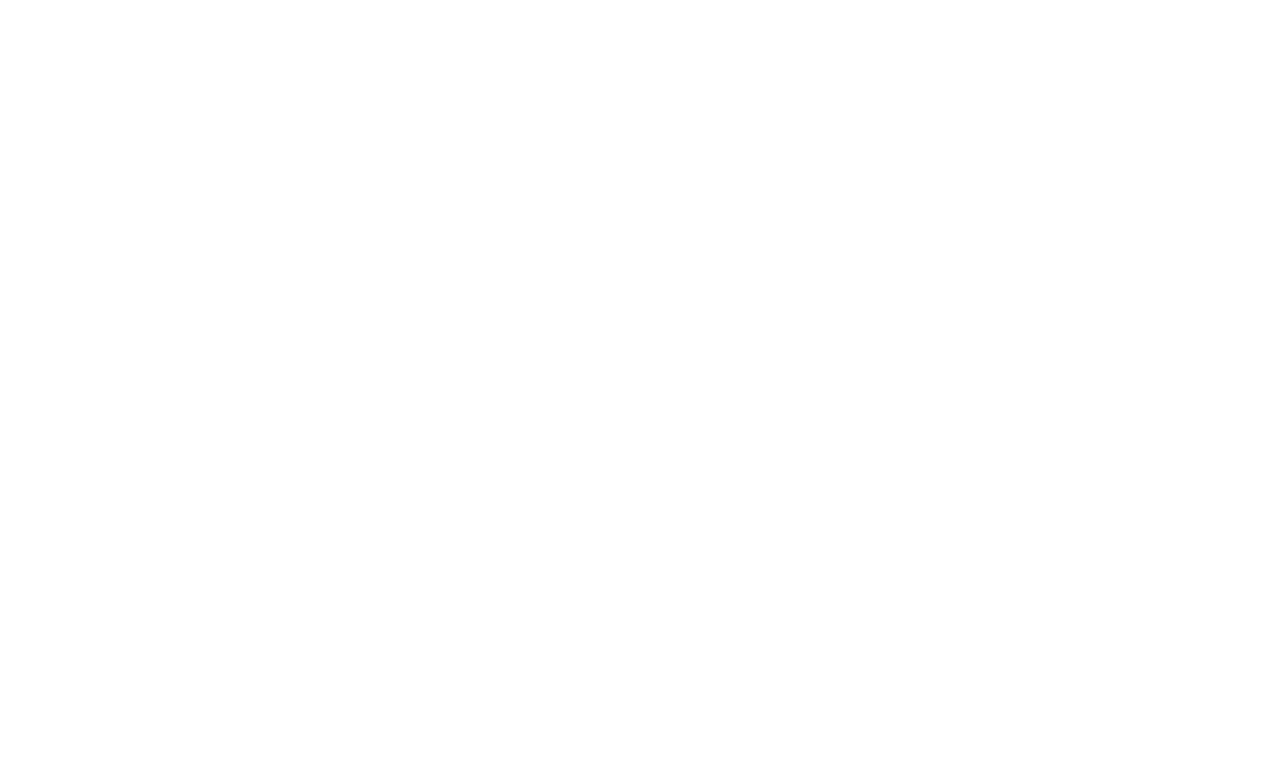
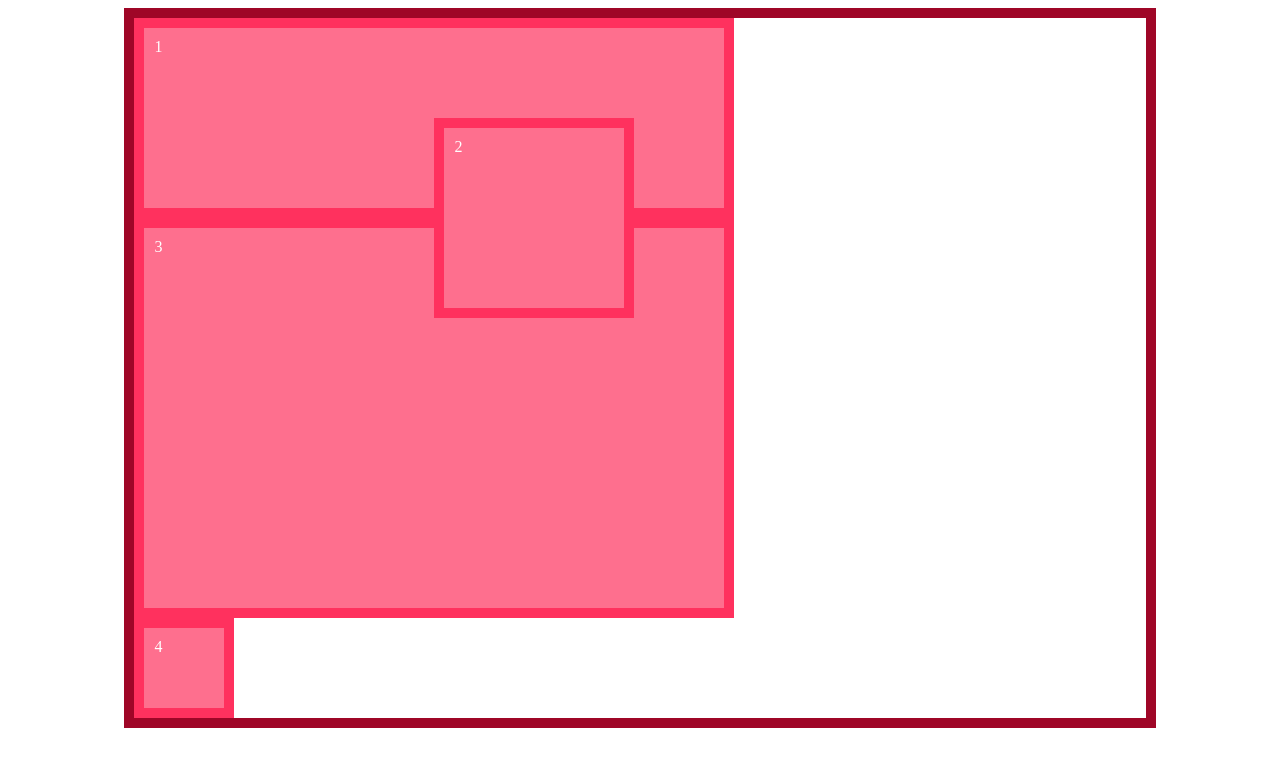
Before and after one commit to alexandrerussi/fst01-html-css, a plain HTML site: page Aula 4 - Grid/01-grid/grid.html in a window 1280 px wide. Drawn offline with Linux system fonts and the light colour scheme.

Commit message:
aula de grid

```diff
--- a/Aula 4 - Grid/01-grid/01-grid.css
+++ b/Aula 4 - Grid/01-grid/01-grid.css
@@ -0,0 +1,45 @@
+.container {
+    width: 80%;
+    margin: 0 auto;
+    border: 10px solid #9f0627;
+
+    display: grid;
+    grid-template-rows: repeat(6, 100px);
+    grid-template-columns: repeat(6, 100px);
+    grid-auto-rows: 100px;
+}
+
+.item {
+    padding: 10px;
+    background-color: #fe6f8e;
+    color: white;
+    border: 10px solid #ff315e;
+}
+
+
+.item-1 {
+    /* grid-row-start: 1;
+    grid-row-end: 3;
+    grid-column-start: 1;
+    grid-column-end: 5; */
+
+    grid-row: 1 / 3;
+    grid-column: 1 / 7;
+}
+
+.item-2 {
+    /* grid-row: span 2;
+    grid-column: span 2; */
+
+    grid-row: 2 / 4;
+    grid-column: 4 / 6 ;
+    z-index: 1;
+}
+
+.item-3 {
+    /* grid-row: 3 / -1;
+    grid-column: 1 / -1; */
+
+    /* grid-area: row-start col-start row-end col-end */
+    grid-area: 3 / 1 / -1 /-1;
+}
--- a/Aula 4 - Grid/01-grid/grid.html
+++ b/Aula 4 - Grid/01-grid/grid.html
@@ -0,0 +1,21 @@
+<!DOCTYPE html>
+<html lang="pt-br">
+
+<head>
+    <meta charset="UTF-8">
+    <meta name="viewport" content="width=device-width, initial-scale=1.0">
+    <title>CSS Grid Layout</title>
+
+    <link rel="stylesheet" href="01-grid.css">
+</head>
+
+<body>
+    <div class="container">
+        <div class="item item-1">1</div>
+        <div class="item item-2">2</div>
+        <div class="item item-3">3</div>
+        <div class="item item-4">4</div>
+    </div>
+</body>
+
+</html>
--- /dev/null
+++ b/Aula 4 - Grid/02-airbnb/css/style.css
@@ -0,0 +1,42 @@
+@import url('https://fonts.googleapis.com/css2?family=Roboto:ital,wght@0,100;0,300;0,400;0,500;0,700;0,900;1,100;1,300;1,400;1,500;1,700;1,900&display=swap');
+
+* {
+    margin: 0;
+    padding: 0;
+}
+
+body {
+    font-family: "Roboto";
+}
+
+main {
+    width: 80%;
+    margin: 0 auto;
+    padding-top: 100px;
+}
+
+.box-title {
+    display: flex;
+    justify-content: space-between;
+    align-items: center;
+}
+
+.box-title h1 {
+    font-size: 1.6rem;
+}
+
+.box-buttons {
+    display: flex;
+}
+
+.box-button {
+    display: flex;
+    align-items: center;
+    margin-left: 30px;
+}
+
+.box-button a {
+    margin-left: 6px;
+    font-size: 1rem;
+    color: #222
+}
```
Also changed, not shown: Aula 4 - Grid/02-airbnb/index.html (+64 -0 lines), Aula 3 - flex e grid/projeto-simples/index.html (indentation only), Aula 4 - Grid/02-airbnb/style.css (deleted).
